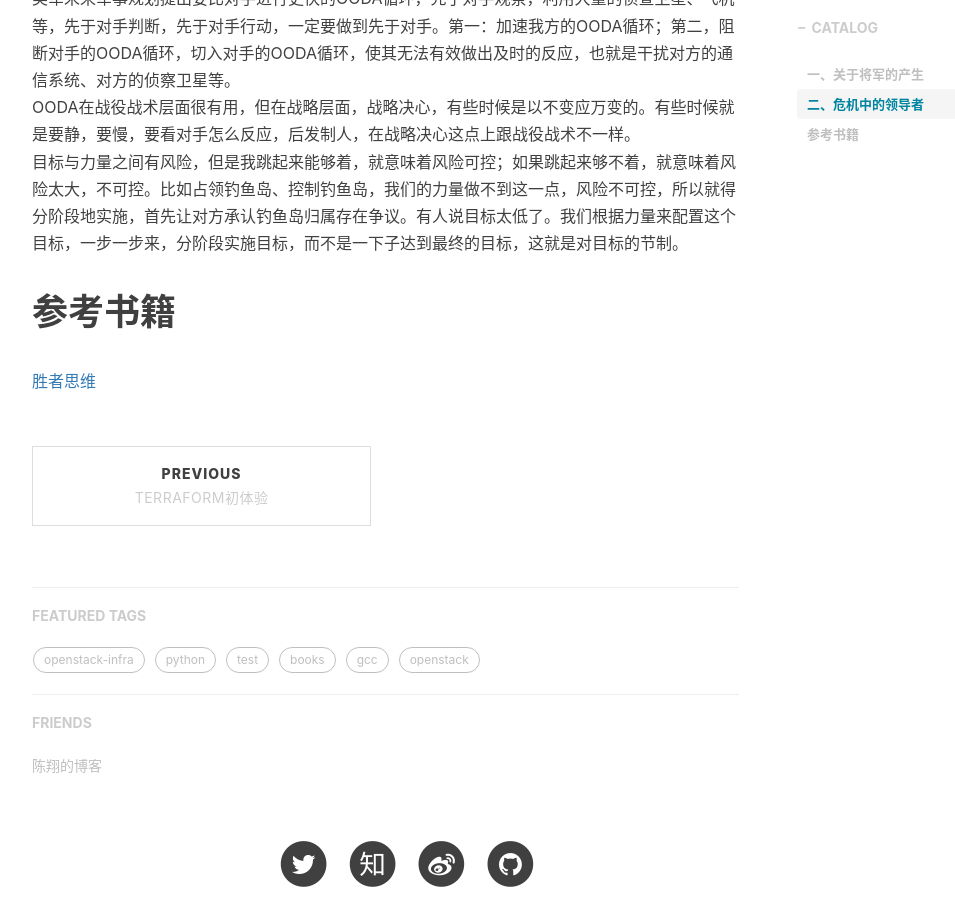
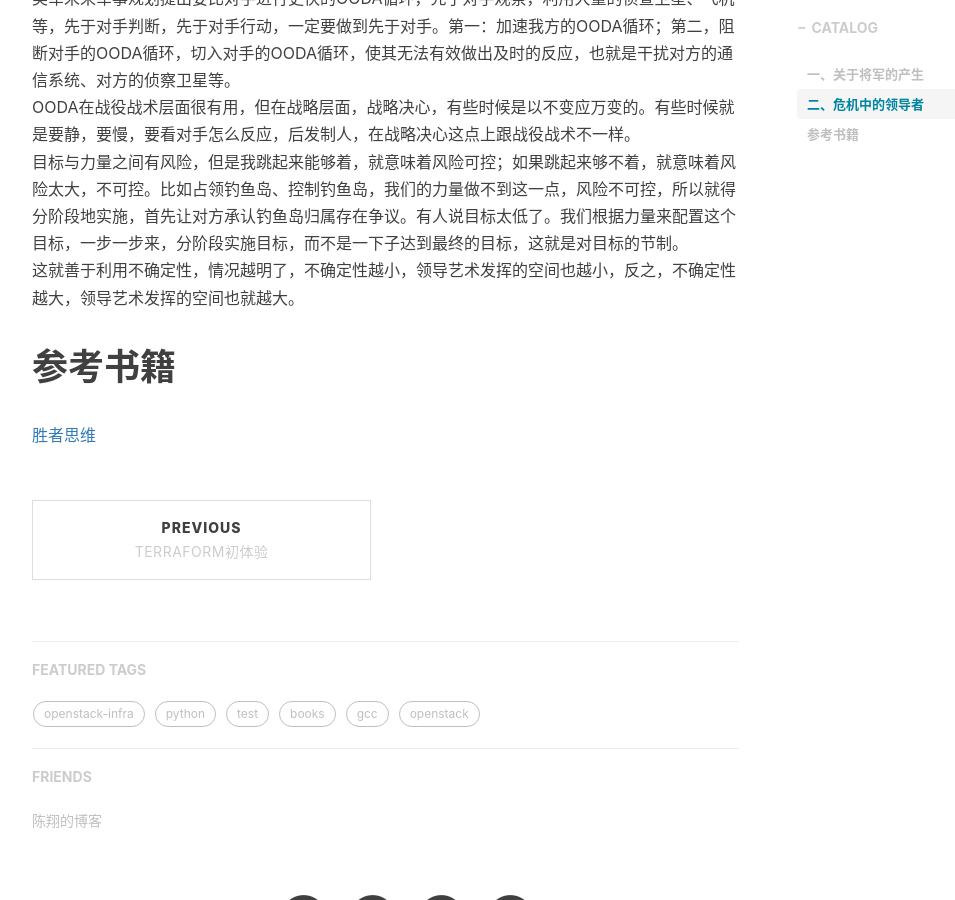
Before and after one commit to shihai1991/shihai1991.github.io, a Jekyll site: the page built from _posts/2022-08-04-胜者思维.md, in a window 1280 px wide and 900 px high, scrolled down 1890 px. Shown: the whole window, without its empty margins (233-1188 px from the left). Built offline with Jekyll 4.4.1, drawn with Linux system fonts in a browser that asks for light colours; nearby versions of some CDN libraries; comment, search, counter and statistics services are not loaded.

Commit message:
Update 2022-08-04-胜者思维.md

```diff
--- a/_posts/2022-08-04-胜者思维.md
+++ b/_posts/2022-08-04-胜者思维.md
@@ -39,6 +39,7 @@ OODA是什么意思呢？从观察这到他的判断，接着到他的决定，
 美军未来军事规划提出要比对手进行更快的OODA循环，先于对手观察，利用大量的侦查卫星、飞机等，先于对手判断，先于对手行动，一定要做到先于对手。第一：加速我方的OODA循环；第二，阻断对手的OODA循环，切入对手的OODA循环，使其无法有效做出及时的反应，也就是干扰对方的通信系统、对方的侦察卫星等。
 OODA在战役战术层面很有用，但在战略层面，战略决心，有些时候是以不变应万变的。有些时候就是要静，要慢，要看对手怎么反应，后发制人，在战略决心这点上跟战役战术不一样。
 目标与力量之间有风险，但是我跳起来能够着，就意味着风险可控；如果跳起来够不着，就意味着风险太大，不可控。比如占领钓鱼岛、控制钓鱼岛，我们的力量做不到这一点，风险不可控，所以就得分阶段地实施，首先让对方承认钓鱼岛归属存在争议。有人说目标太低了。我们根据力量来配置这个目标，一步一步来，分阶段实施目标，而不是一下子达到最终的目标，这就是对目标的节制。
+这就善于利用不确定性，情况越明了，不确定性越小，领导艺术发挥的空间也越小，反之，不确定性越大，领导艺术发挥的空间也就越大。
 
 # 参考书籍
 [胜者思维](https://book.douban.com/subject/27038434/)
```
